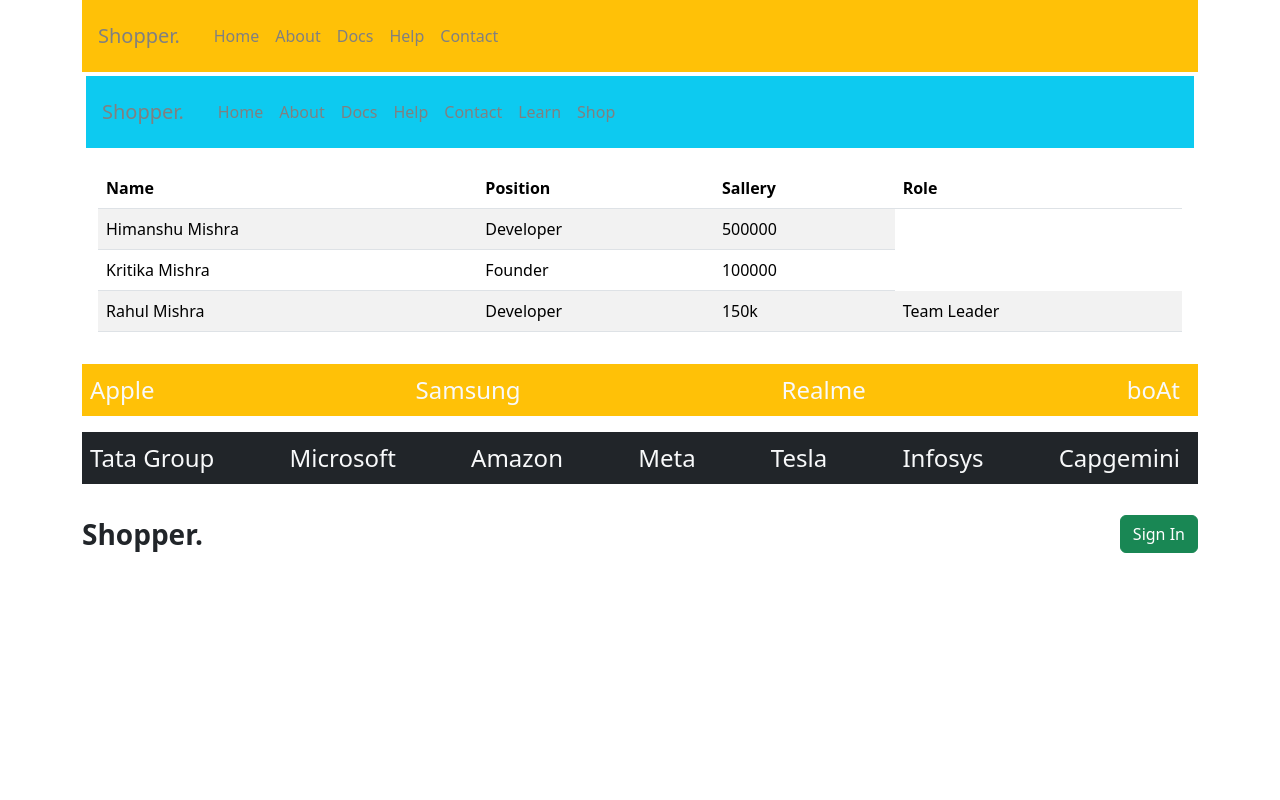
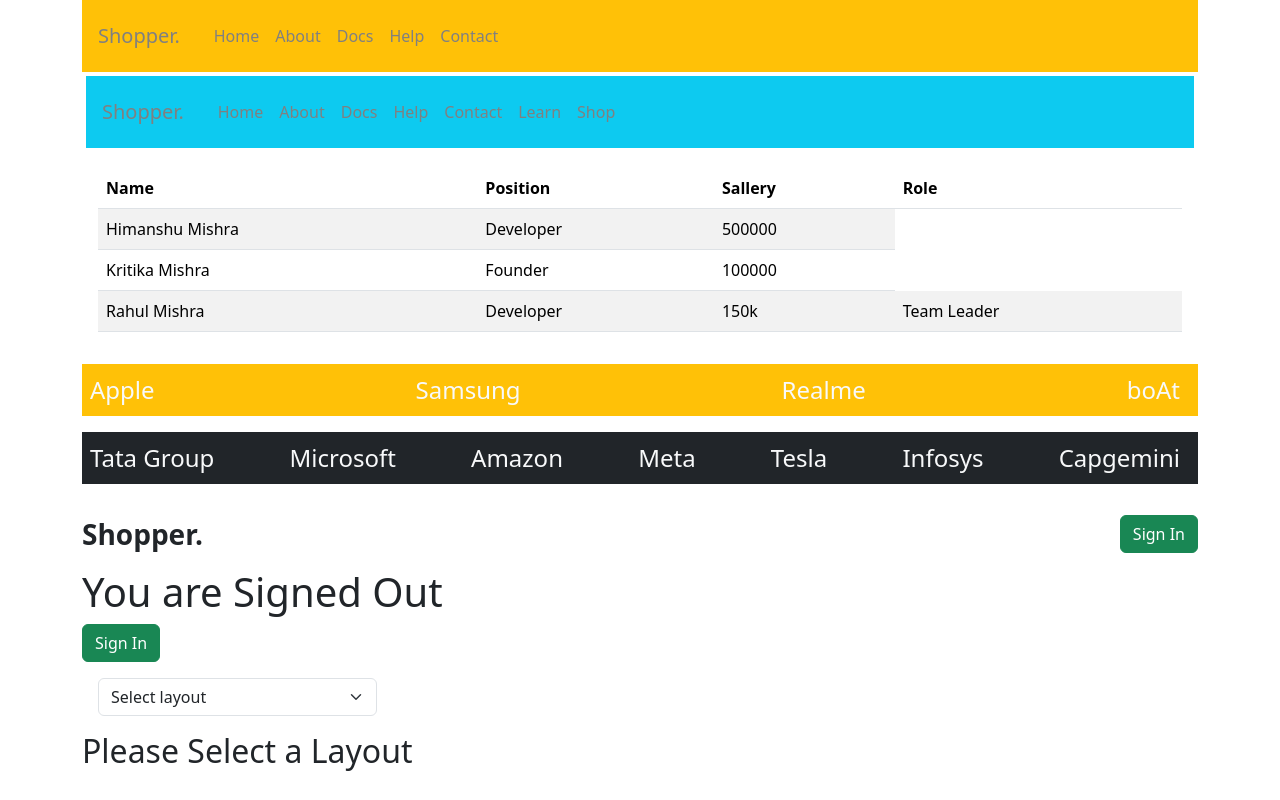
Before and after one commit to Himanshu12866/UI-react, a React (Vite) app in the folder learnreact/: page / in a window 1280 px wide. Built offline with nearby package versions, Linux system fonts and the light colour scheme.

Commit message:
"Updated CSS classes and styles in controlled.jsx and data-grid.jsx, and added import and component in useNav.jsx"

```diff
--- a/learnreact/src/component/conditional-components/controlled.jsx
+++ b/learnreact/src/component/conditional-components/controlled.jsx
@@ -16,7 +16,7 @@
         setLayout(e.target.value);
     }
     return (
-        <div className="box">
+        <div className="boxbox">
             <div>
                 {
                     (sigIn === true) ? <h1>You Are Signed In</h1> : <h1>You are Signed Out</h1>
@@ -27,7 +27,7 @@
                     (sigIn === true) ? <button className="btn btn-dark" onClick={handleSignIn}>Sign Out</button> : <button className="btn btn-success" onClick={handleSignOut}>Sign In </button>
                 }
             </div>
-            <select className="form-select" onChange={handleSelect}>
+            <select className="form-select w-25 m-3" onChange={handleSelect}>
                 <option value="">Select layout</option>
                 <option value="grid">Grid</option>
                 <option value="card">card</option>
--- a/learnreact/src/component/conditional-components/data-grid.jsx
+++ b/learnreact/src/component/conditional-components/data-grid.jsx
@@ -32,7 +32,7 @@
             <div className="d-flex flex-wrap">
                 {
                     props.data.map(item =>
-                        <div style={{ width: "200px", height: "250px" }} className="card" key={item}>
+                        <div style={{ width: "200px", height: "250px" }} className="card m-2" key={item}>
 
                             <div className="card-header">
                                 {
--- a/learnreact/src/component/custom/useNav.jsx
+++ b/learnreact/src/component/custom/useNav.jsx
@@ -1,3 +1,4 @@
+import ConditionalRendering from "../conditional-components/controlled";
 import Uncontrolled from "../conditional-components/uncontrolled";
 import CustomList from "./list";
 import NavBar from "./navbar";
@@ -19,5 +20,6 @@
             <CustomList  theme="bg-warning" items={["Apple" , "Samsung" , "Realme" , " boAt" ]}/>
             <CustomList  theme="bg-dark text-light" listTheme="" items={["Tata Group" , "Microsoft" , "Amazon" , "Meta" , "Tesla" , "Infosys" , "Capgemini" ]} linkColor="white"/>
             <Uncontrolled/>
+            <ConditionalRendering/>
         </div>)
 }
```
